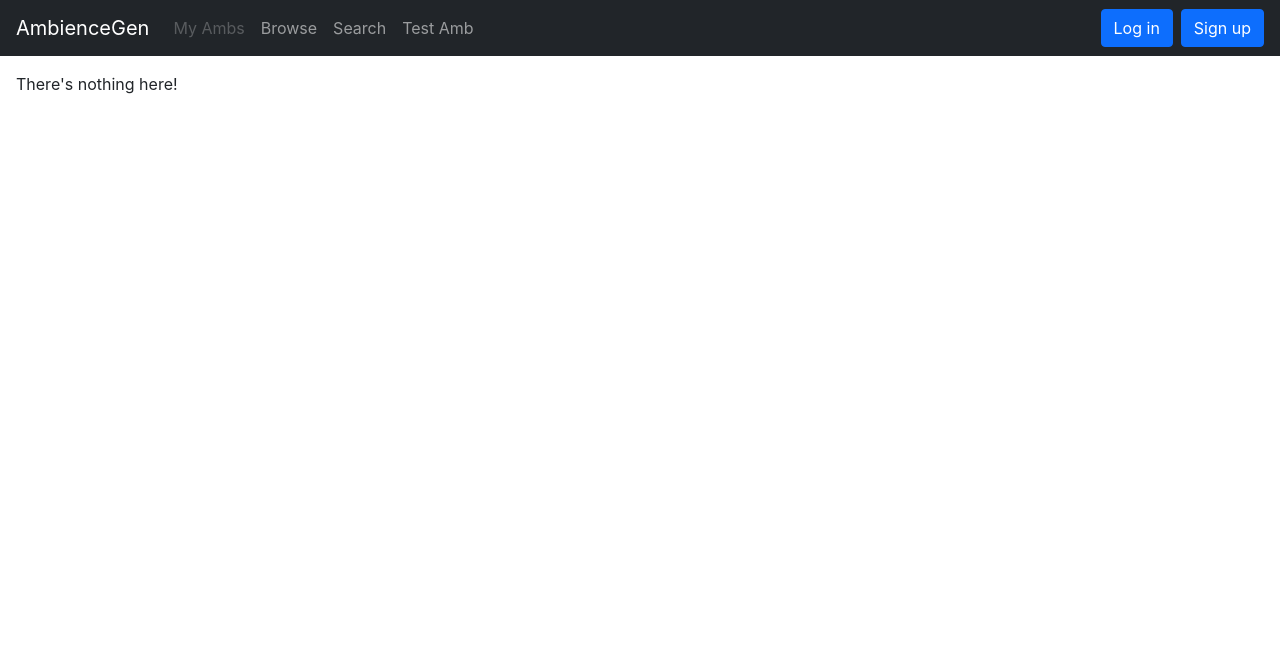
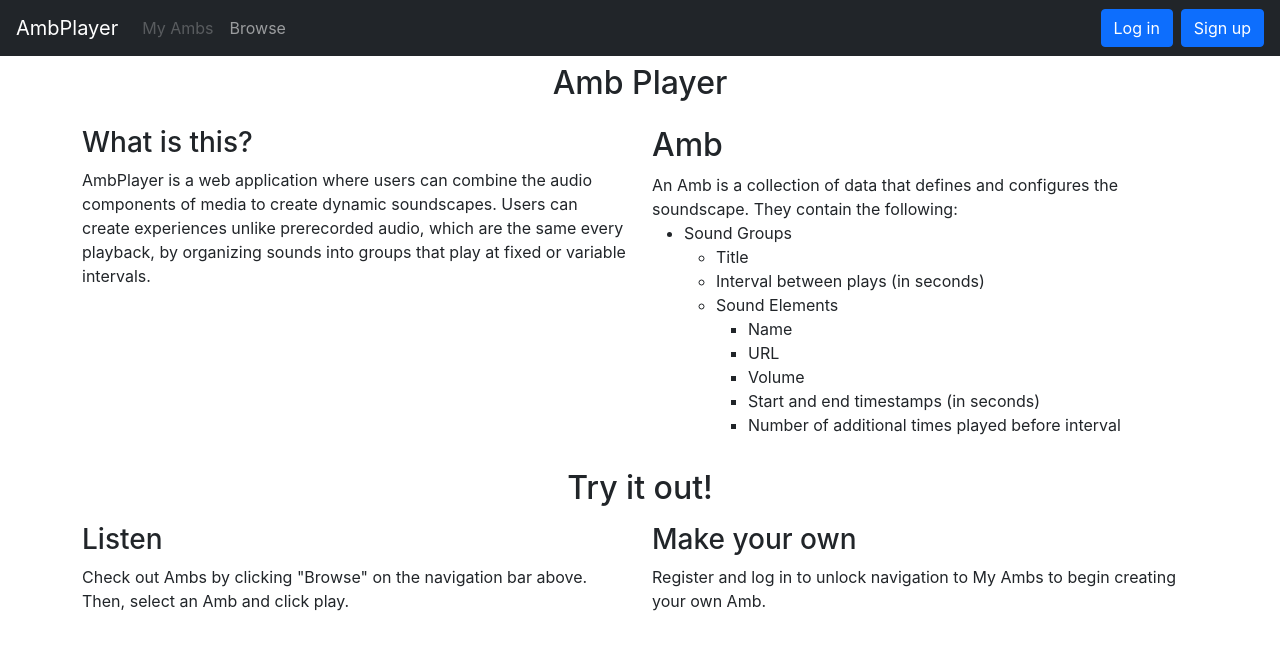
Before and after one commit to KevnElevn/amb-player, a React (Create React App) app in the folder client/: page / in a window 1280 px wide. Shown: the top 650 px of the page. Built offline with nearby package versions, Linux system fonts and the light colour scheme; no server answers.

Commit message:
Add FrontPage -front-page.js -App.js Remove Search and Test Amb from Nav -Test Amb no longer needed -Search to be implemented later Add serverUrl to useEffect dependency array in BrowsePage and MyAmbsPage -To hush console warning

```diff
--- a/client/src/App.js
+++ b/client/src/App.js
@@ -11,6 +11,7 @@
 import AuthenticationButtons from './components/auth/authentication-buttons';
 import Navbar from "react-bootstrap/Navbar";
 import Nav from "react-bootstrap/Nav";
+import FrontPage from "./routes/front-page";
 import SearchPage from "./routes/search-page";
 import BrowsePage from "./routes/browse-page";
 import MyAmbsPage from "./routes/my-ambs-page";
@@ -57,19 +58,13 @@
   return (
     <>
       <Navbar bg="dark" variant="dark">
-        <Navbar.Brand className="ms-3" as={Link} to="/">AmbienceGen</Navbar.Brand>
+        <Navbar.Brand className="ms-3" as={Link} to="/">AmbPlayer</Navbar.Brand>
         <Nav>
           <Nav.Item>
             <Nav.Link disabled={!isAuthenticated} as={NavLink} to="/myambs">My Ambs</Nav.Link>
           </Nav.Item>
           <Nav.Item>
               <Nav.Link as={NavLink} to="/browse">Browse</Nav.Link>
-          </Nav.Item>
-          <Nav.Item>
-              <Nav.Link as={NavLink} to="/search">Search</Nav.Link>
-          </Nav.Item>
-          <Nav.Item>
-            <Nav.Link as={NavLink} to="/amb/1">Test Amb</Nav.Link>
           </Nav.Item>
         </Nav>
         <AuthenticationButtons />
@@ -80,7 +75,7 @@
         <Route path="search" element={<SearchPage userId={userId} />} />
         <Route path="browse" element={<BrowsePage userId={userId} />} />
         <Route path="amb/:ambId" element={<AmbPage userId={userId} />} />
-        <Route path="*" element={<main style={{ padding:"1rem"}}><p>There's nothing here!</p></main>} />
+        <Route path="*" element={<FrontPage />} />
       </Routes>
     </>
   );
--- a/client/src/routes/browse-page.js
+++ b/client/src/routes/browse-page.js
@@ -27,7 +27,7 @@
         setAlertMessage(error.message);
         setShowAlert(true);
       })
-  }, [props]);
+  }, [props, serverUrl]);
 
   const renderAlert = () => {
     if(showAlert) {
--- /dev/null
+++ b/client/src/routes/front-page.js
@@ -0,0 +1,53 @@
+import Container from 'react-bootstrap/Container';
+import Row from 'react-bootstrap/Row';
+import Col from 'react-bootstrap/Col';
+
+function FrontPage(props) {
+  return (
+    <Container>
+      <Row className="text-center my-2">
+        <h2>Amb Player</h2>
+      </Row>
+      <Row className="my-2">
+        <Col className="my-2">
+        <h3>What is this?</h3>
+          AmbPlayer is a web application where users can combine the audio components of media to create dynamic soundscapes. Users can create experiences unlike prerecorded audio, which are the same every playback, by organizing sounds into groups that play at fixed or variable intervals.
+        </Col>
+        <Col className="my-2">
+          <h2>Amb</h2>
+          An Amb is a collection of data that defines and configures the soundscape. They contain the following:
+          <ul>
+            <li>Sound Groups</li>
+            <ul>
+            <li>Title</li>
+            <li>Interval between plays (in seconds)</li>
+            <li>Sound Elements</li>
+              <ul>
+            <li>Name</li>
+            <li>URL</li>
+            <li>Volume</li>
+            <li>Start and end timestamps (in seconds)</li>
+            <li>Number of additional times played before interval</li>
+              </ul>
+            </ul>
+          </ul>
+        </Col>
+      </Row>
+      <Row className="text-center">
+        <h2>Try it out!</h2>
+      </Row>
+      <Row className="my-2">
+        <Col className="text-left">
+          <h3>Listen</h3>
+          Check out Ambs by clicking "Browse" on the navigation bar above. Then, select an Amb and click play.
+        </Col>
+        <Col className="text-left">
+          <h3>Make your own</h3>
+          Register and log in to unlock navigation to My Ambs to begin creating your own Amb.
+        </Col>
+      </Row>
+    </Container>
+  );
+}
+
+export default FrontPage;
--- a/client/src/routes/my-ambs-page.js
+++ b/client/src/routes/my-ambs-page.js
@@ -48,7 +48,7 @@
         setAlertMessage(error.message);
         setShowAlert(true);
       })
-  }, [props.userId]);
+  }, [props.userId, serverUrl]);
 
   const renderAlert = () => {
     if(showAlert) {
```
